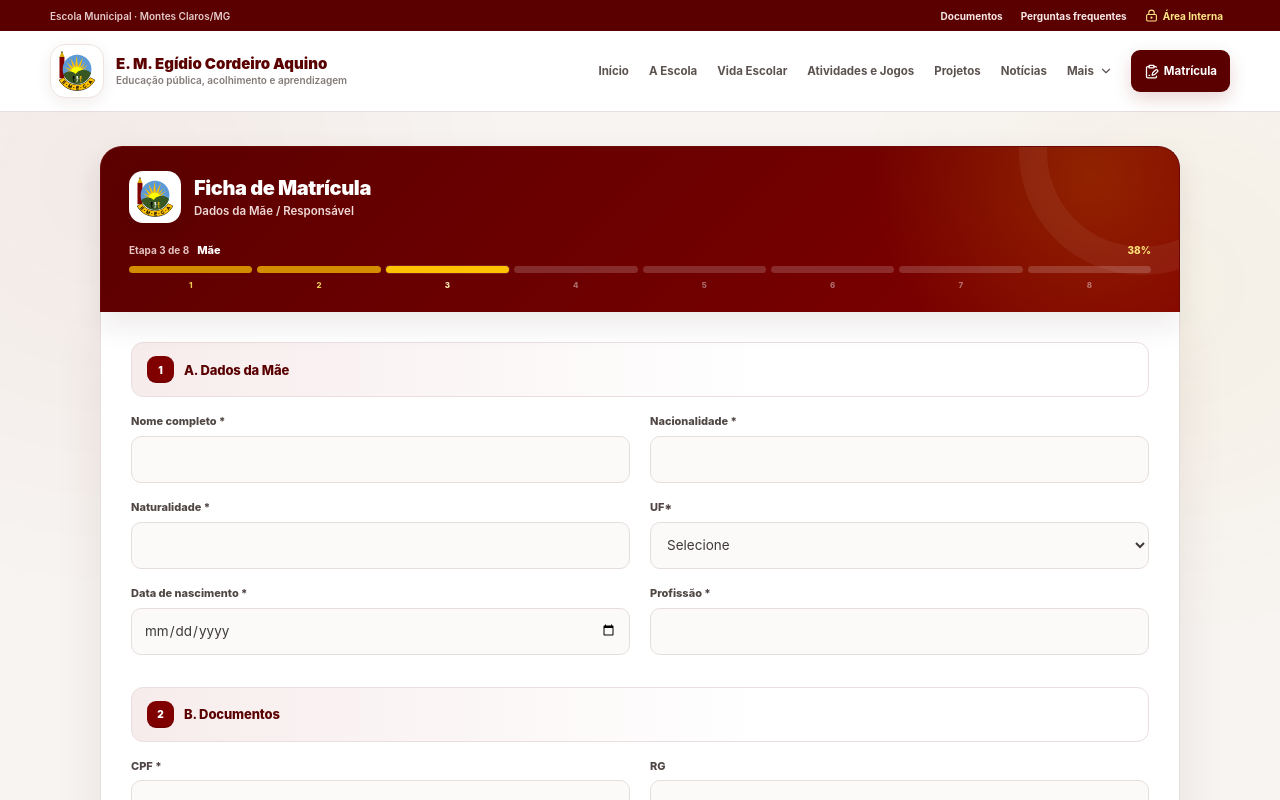
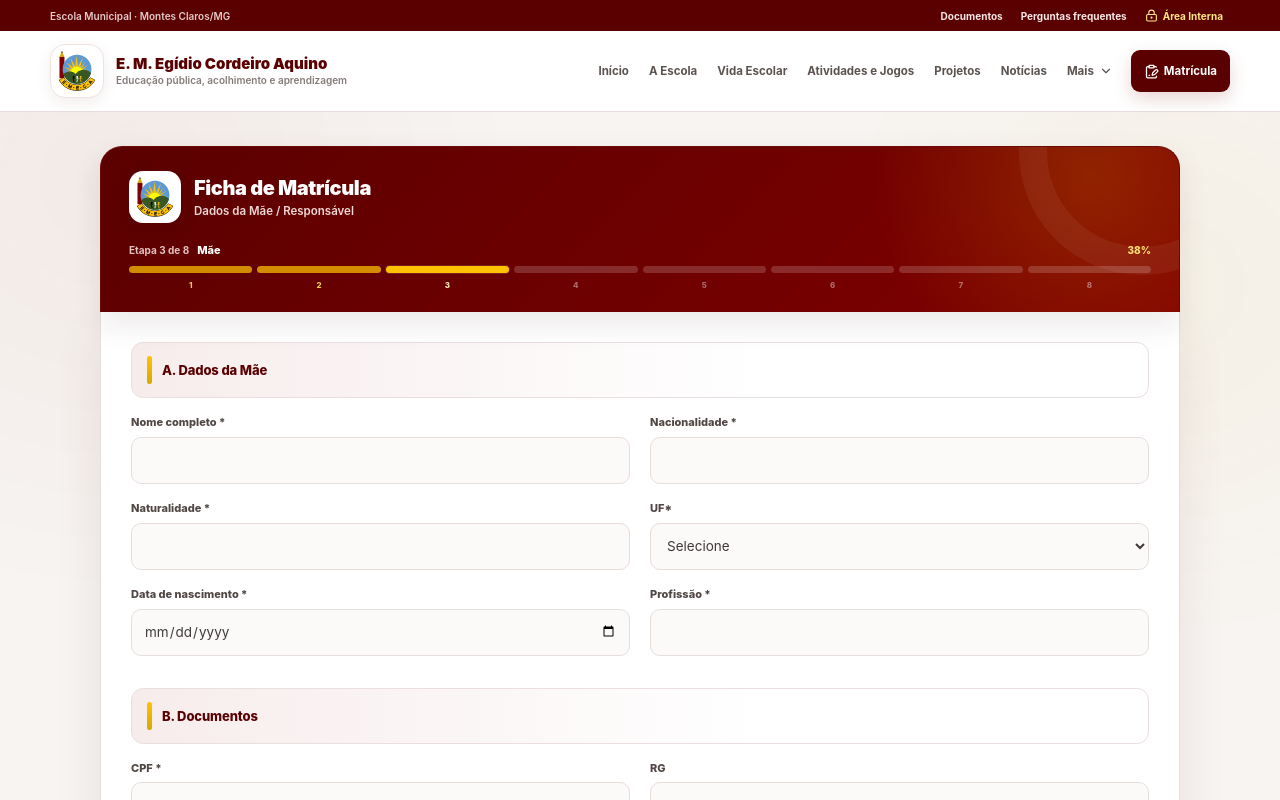
Before and after one commit to Paulo-Andre/emeca, a React (Vite) app in the folder frontend_publico/: page /#/DadosMae in a window 1280 px wide. Shown: the top 800 px of the page. Built offline with nearby package versions, Linux system fonts and the light colour scheme.

Commit message:
Refinar hierarquia visual das seções da matrícula

```diff
--- a/frontend_publico/src/components/css/formulario.css
+++ b/frontend_publico/src/components/css/formulario.css
@@ -196,9 +196,6 @@ textarea {
   box-shadow: var(--form-shadow);
 }
 
-.form-card form {
-  counter-reset: form-section;
-}
 
 .section-title {
   margin: 32px 0 17px;
@@ -217,23 +214,27 @@ textarea {
 }
 
 .section-title::before {
-  counter-increment: form-section;
-  content: counter(form-section);
-  width: 27px;
-  height: 27px;
-  display: grid;
-  place-items: center;
-  flex: 0 0 27px;
-  border-radius: 9px;
-  background: var(--form-wine);
-  color: #fff;
-  font-size: 10px;
-  font-weight: 900;
-  box-shadow: inset 0 -2px 0 rgba(0,0,0,.10);
+  content: "";
+  width: 5px;
+  height: 28px;
+  flex: 0 0 5px;
+  border-radius: 999px;
+  background: linear-gradient(180deg, var(--form-gold-bright), var(--form-gold));
 }
 
 form > .section-title:first-child {
   margin-top: 0;
+}
+
+.section-note {
+  margin: -7px 2px 16px;
+  padding: 10px 12px;
+  border-left: 3px solid var(--form-blue);
+  border-radius: 0 9px 9px 0;
+  background: var(--form-blue-soft);
+  color: #526c7f;
+  font-size: 10.5px;
+  line-height: 1.5;
 }
 
 .form-grid {
```
